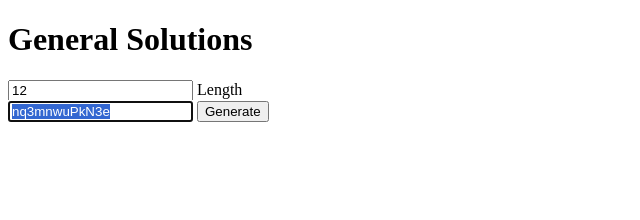
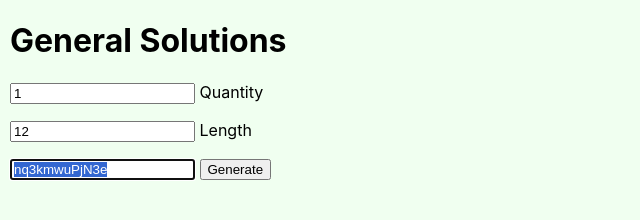
Before and after one commit to jrmagnus/General-Solutions, a plain HTML site: page index1.html in a window 1280 px wide. Both pictures are taken after typing "Sample" into the empty fields and a click on the button "Generate". Shown: the whole page, without its empty margins (0-640 px from the left). Drawn offline with Linux system fonts and the light colour scheme.

Commit message:
Index1 multipass

```diff
--- a/PasswordGen/index.pas.html
+++ b/PasswordGen/index.pas.html
@@ -4,7 +4,7 @@
     <meta charset="UTF-8">
     <meta http-equiv="X-UA-Compatible" content="IE=edge">
     <meta name="viewport" content="width=device-width, initial-scale=1.0">
-    <link rel="stylesheet" href="style.css">
+    <link rel="stylesheet" href="styles.css">
     <title>Password Generator</title>
 </head>
     <h1>Password Generator</h1>
@@ -24,5 +24,8 @@
         </ol>
     </section>
     <script src="script.js"></script>
+    <footer>
+        <p>&copy; JrMagnus</p>
+    </footer>
 </body>
 </html>
--- a/index1.html
+++ b/index1.html
@@ -4,16 +4,30 @@
     <meta charset="UTF-8">
     <meta http-equiv="X-UA-Compatible" content="IE=edge">
     <meta name="viewport" content="width=device-width, initial-scale=1.0">
+    <style>
+        body {
+            margin: 10px;
+            font: normal 12pt Inter;
+            background-color: honeydew;
+        }
+    </style>
     <title>General Solutions</title>
 </head>
     <h1>General Solutions</h1>
 <body>
     <section id="genpass">
-        <div id="pswlen">
-            <input type="number" id="plen" value=12> Length
+        <div id="pswset">
+            <p>
+                <input type="number" id="pqtt" value=1> Quantity
+            </p>
+            <p>
+                <input type="number" id="plen" value=12> Length
+            </p>
         </div>
         <input type="text" id="txtgenpass" name="genpass">
         <input type="button" name="btngenpass" value="Generate" onclick="genpass()">
+        <ol id="res">
+        </ol>
     </section>
     <!--
     <section id="macadrs">
@@ -26,20 +40,46 @@
     </section>
     -->
     <script>
+        //to Password Gerenation
         function genpass() {
-            //to Password Gerenation
+            //clear textbox
             document.getElementById("txtgenpass").value = ''
-            let psw = document.getElementById('txtgenpass').value
-            var chars = "0123456789abcdefghjkmnopqrstuvwxyzABCDEFGHIJKLMNPQRSTUVWXYZ";
+            var psw = document.getElementById('txtgenpass').value
+            var res = document.getElementById('res')
+            res.innerHTML = ''
+
+            //get info
+            var pqtt = document.getElementById('pqtt').value
+            var chars = "0123456789abcdefghijkmnopqrstuvwxyzABCDEFGHIJKLMNPQRSTUVWXYZ";
             var pswlen = (document.getElementById('plen').value - 1)
 
             //create password
-            for (var i = 0; i <= pswlen; i++) {
-                var randomNumber = Math.floor(Math.random() * chars.length);
-                psw += chars.substring(randomNumber, randomNumber +1);
-               }
+            if (pqtt > 1) {
+                if (pqtt > 99999) {
+                    pqtt = 99999
+                    document.getElementById('pqtt').value = pqtt
+                    alert(`Max passwords that can be created is ${pqtt}`)
+                }
+                pqtt--
+                for(var i = 0; i <= pqtt; i++) {
+                    var psw1 = ''
+                    for (var j = 0; j <= pswlen; j++) {
+                        var randomNumber = Math.floor(Math.random() * chars.length);
+                        psw1 += chars.substring(randomNumber, randomNumber +1);
+                    }
+                    //create an ordered list
+                    let item = document.createElement('li')
+                    item.innerText = psw1
+                    res.appendChild(item)
+                    }
+            } else {
+                for (var i = 0; i <= pswlen; i++) {
+                    var randomNumber = Math.floor(Math.random() * chars.length);
+                    psw += chars.substring(randomNumber, randomNumber +1);
+                   }
+            }
 
-            //copy password to clipboard
+            //copy to clipboard
             document.getElementById("txtgenpass").value = psw
             var copyText = document.getElementById("txtgenpass");
             copyText.select();
```
